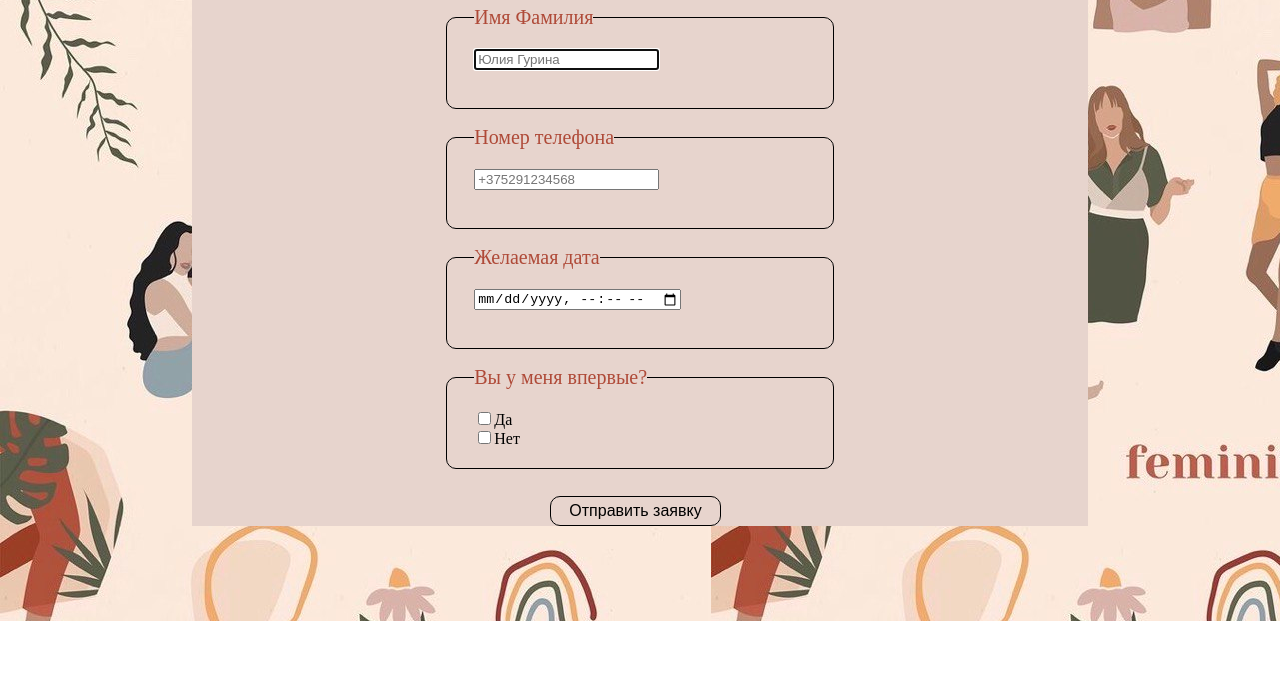
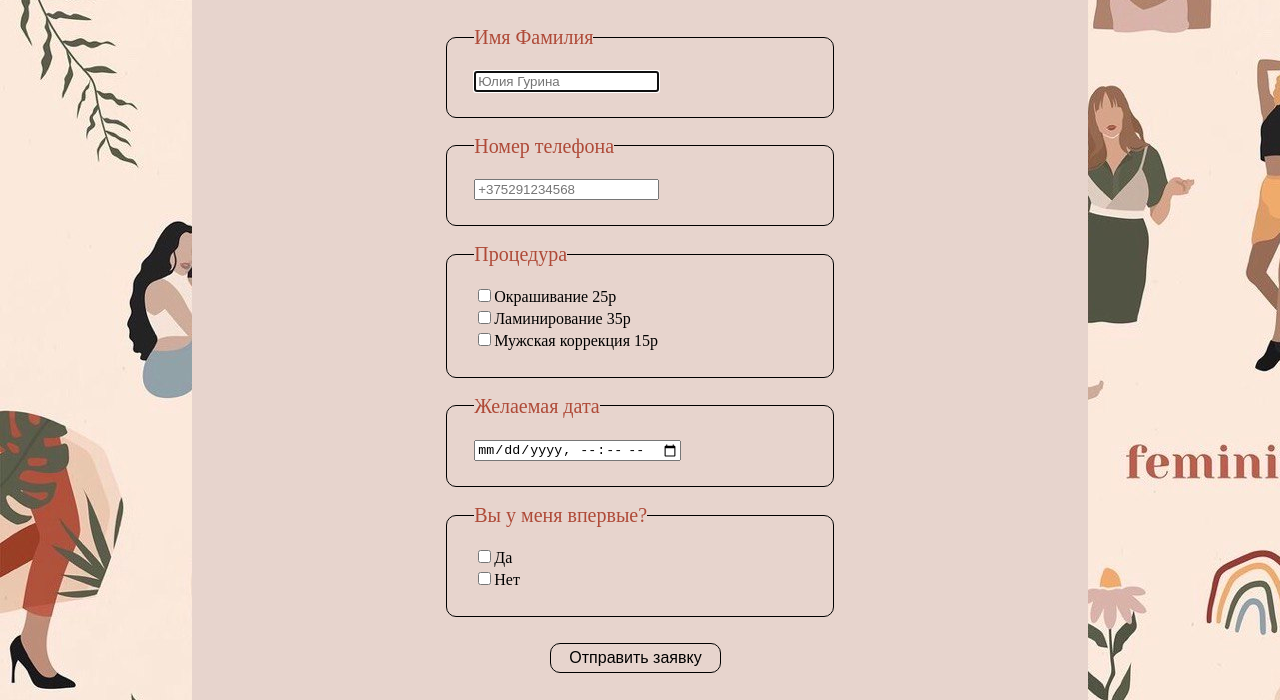
Before and after one commit to s1ga/grn-brows.github.io, a plain HTML site: page index.html in a window 1280 px wide. Shown: the part 179-879 px from the top of the page. Before the commit the page ends 800 px from the top, so only its background shows below. Drawn offline with Linux system fonts and the light colour scheme.

Commit message:
Fix some minor problems

```diff
--- a/css/style.css
+++ b/css/style.css
@@ -15,7 +15,7 @@ body {
 }
 
 .header {
-
+    padding-top: 20px;
 }
 
 .logo {
@@ -29,7 +29,7 @@ body {
 .form {
     display: block;
     margin-top: 5%;
-    margin-bottom: 5%;
+    padding-bottom: 3%;
 }
 
 .form__field {
@@ -39,7 +39,7 @@ body {
     width: 40%;
     margin: 0 auto;
     margin-bottom: 2%;
-    height: 100px;
+    padding-bottom: 25px;
     padding-left: 3%;
 }
 
@@ -47,9 +47,10 @@ body {
     margin-top: 6%;
 }
 
-.form__text:last-child{
+.checkbox_par {
+    font-size: 16px;
     color: #000000;
-    font-size: 16px;
+    margin-bottom: 3px;
 }
 
 .form__submit {
--- a/index.html
+++ b/index.html
@@ -42,6 +42,16 @@
                         <input type="tel" name="user_phone" autocomplete required placeholder="+375291234568">
                     </p>
                 </fieldset>
+                <!-- Процедура -->
+                <fieldset class="form__field">
+                    <legend>Процедура</legend>
+
+                    <p class="form__text">
+                        <p class="checkbox_par"><input type="checkbox" name="user_procedure" value="Окрашивание">Окрашивание 25р</p>
+                        <p class="checkbox_par"><input type="checkbox" name="user_procedure" value="Ламинирование">Ламинирование 35р</p>
+                        <p class="checkbox_par"><input type="checkbox" name="user_procedure" value="Мужская коррекция">Мужская коррекция 15р</p>
+                    </p>
+                </fieldset>
                 <!-- Дата -->
                 <fieldset class="form__field">
                     <legend>Желаемая дата</legend>
@@ -55,8 +65,8 @@
                     <legend>Вы у меня впервые?</legend>
 
                     <p class="form__text first-time">
-                        <input type="checkbox" id="form__checkbox1" onclick="check()">Да<br>
-                        <input type="checkbox" id="form__checkbox2" onclick="check()">Нет
+                        <p class="checkbox_par"><input type="checkbox" name="user_first-time" id="form__checkbox1" onclick="check()">Да</p>
+                        <p class="checkbox_par"><input type="checkbox" name="user_first-time" id="form__checkbox2" onclick="check()">Нет</p>
                     </p>
                 </fieldset>
                 <!-- Дата рождения -->
```
